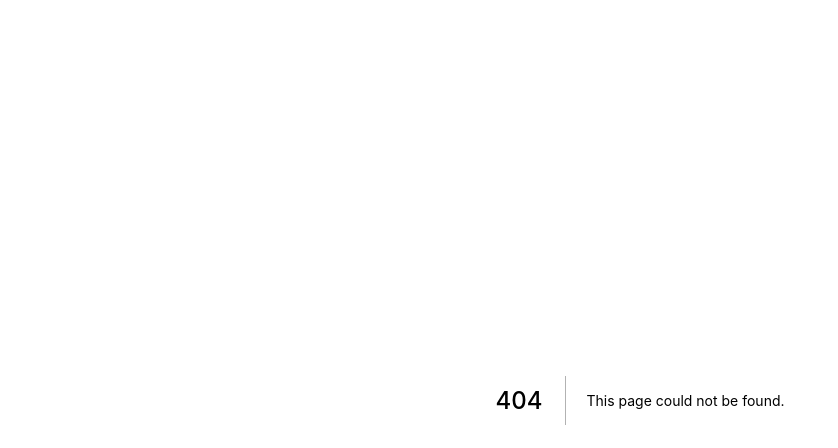
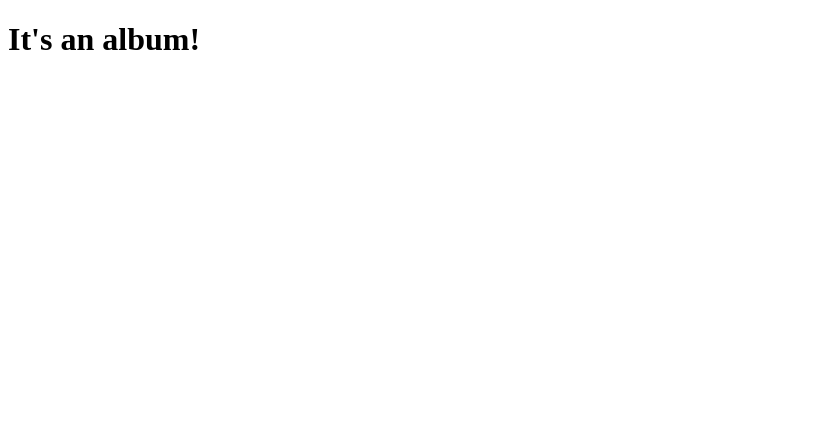
Before and after one commit to MiguhRuiz/SpotifyReact, a Next.js app: page /album in a window 1280 px wide. Before the commit this address had no page. Shown: the top 448 px of the page, without its empty margins (0-838 px from the left). Built offline with nearby package versions, Linux system fonts and the light colour scheme.

Commit message:
[Add] Track and Album routes

```diff
--- a/components/searchResult.js
+++ b/components/searchResult.js
@@ -10,7 +10,7 @@ function SearchResult(props) {
             {
                 props.type == 'album' && (
                     <div className={`${props.type}-image`}>
-                        <Link href={`/${props.type}/${props.id}`}>
+                        <Link href={`/${props.type}?q=${props.id}`}>
                             <img src={props.images[0].url} />
                         </Link>
                     </div>
--- /dev/null
+++ b/pages/album.js
@@ -0,0 +1,14 @@
+/**
+ * Created by miguhruiz on 23/12/16.
+ */
+import React from 'react'
+
+class Album extends React.Component {
+    render() {
+        return(
+            <h1>It's an album!</h1>
+        )
+    }
+}
+
+export default Album
```
Also changed, not shown: pages/track.js (added, +14 -0 lines).
